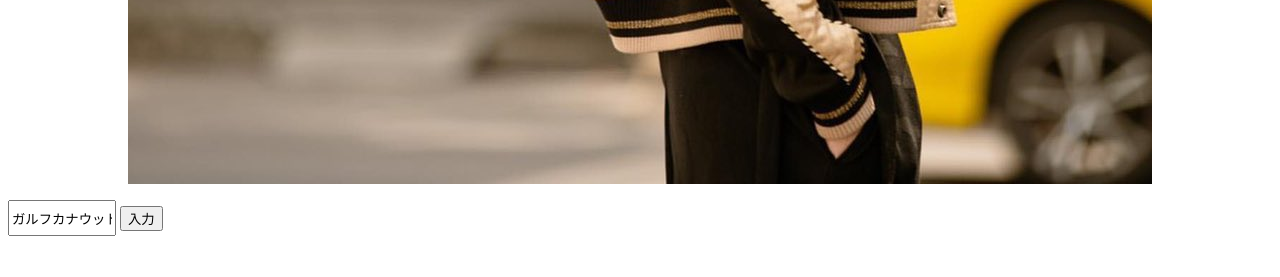
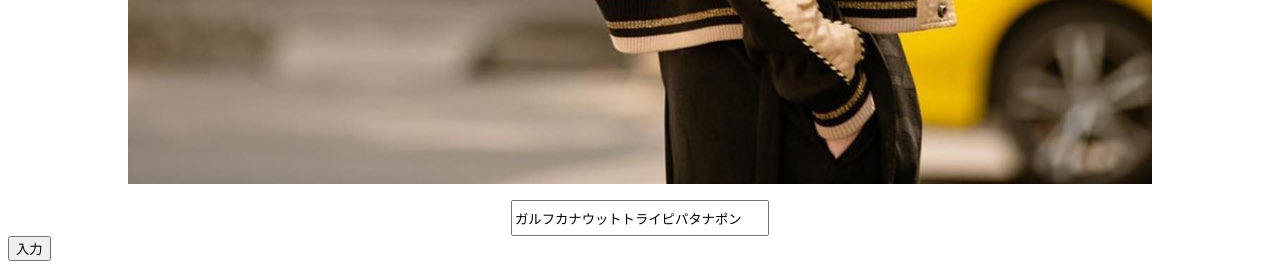
Before and after one commit to hadako/gulfTanzaku, a PHP site: page / in a window 1280 px wide. Shown: the part 896-1173 px from the top of the page. Before the commit the page ends 1132 px from the top, so only its background shows below. Run offline with PHP 8.4, Linux system fonts and the light colour scheme; some libraries are stand-ins or nearby versions.

Commit message:
全部中央寄せだよ！

```diff
--- a/css/style.css
+++ b/css/style.css
@@ -1,2 +1,2 @@
-input{width:100px;
+input{width:250px;
       height:30px;;}
--- a/index.html
+++ b/index.html
@@ -10,11 +10,11 @@
 	<script src="js/script.js"></script>
 </head>
 <body onload="loadImage('preview')">
-  <div>
+  <div textAlign="center">
     <p>ガルフ短冊メーカー技術確認</p>
-    <p><canvas id="preview" height = "100" style="display: block; margin: auto;"></canvas></p>
+    <p><canvas id="preview" style="display: block; margin: auto;"></canvas></p>
     <p>
-      <input type="text" id="canvas_text" value="ガルフカナウットトライピパタナポン">
+      <input type="text" style="display: block; margin: auto;" id="canvas_text" value="ガルフカナウットトライピパタナポン">
       <button onclick="drawText('preview', 'canvas_text');">入力</button>
     </p>
   </div>
```
